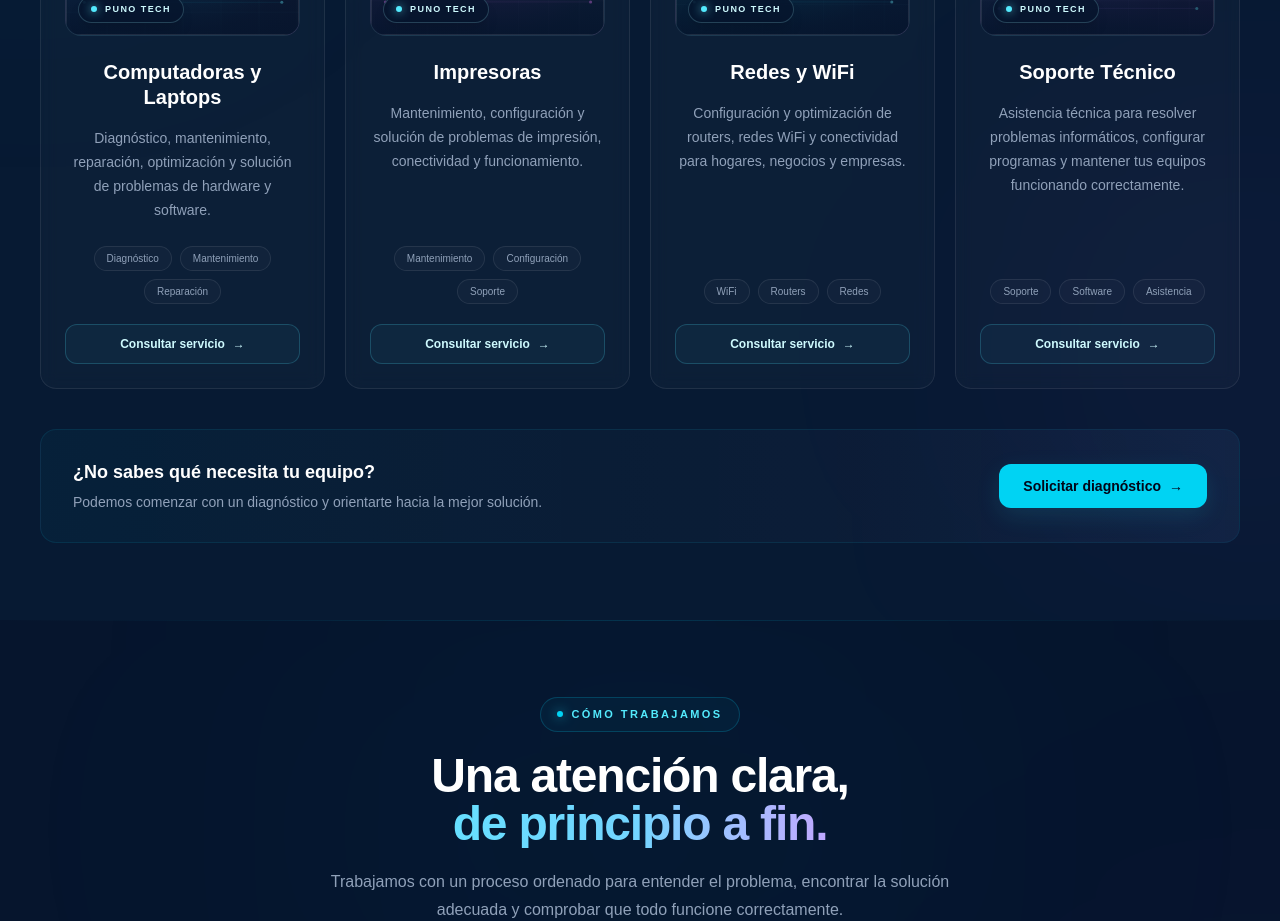
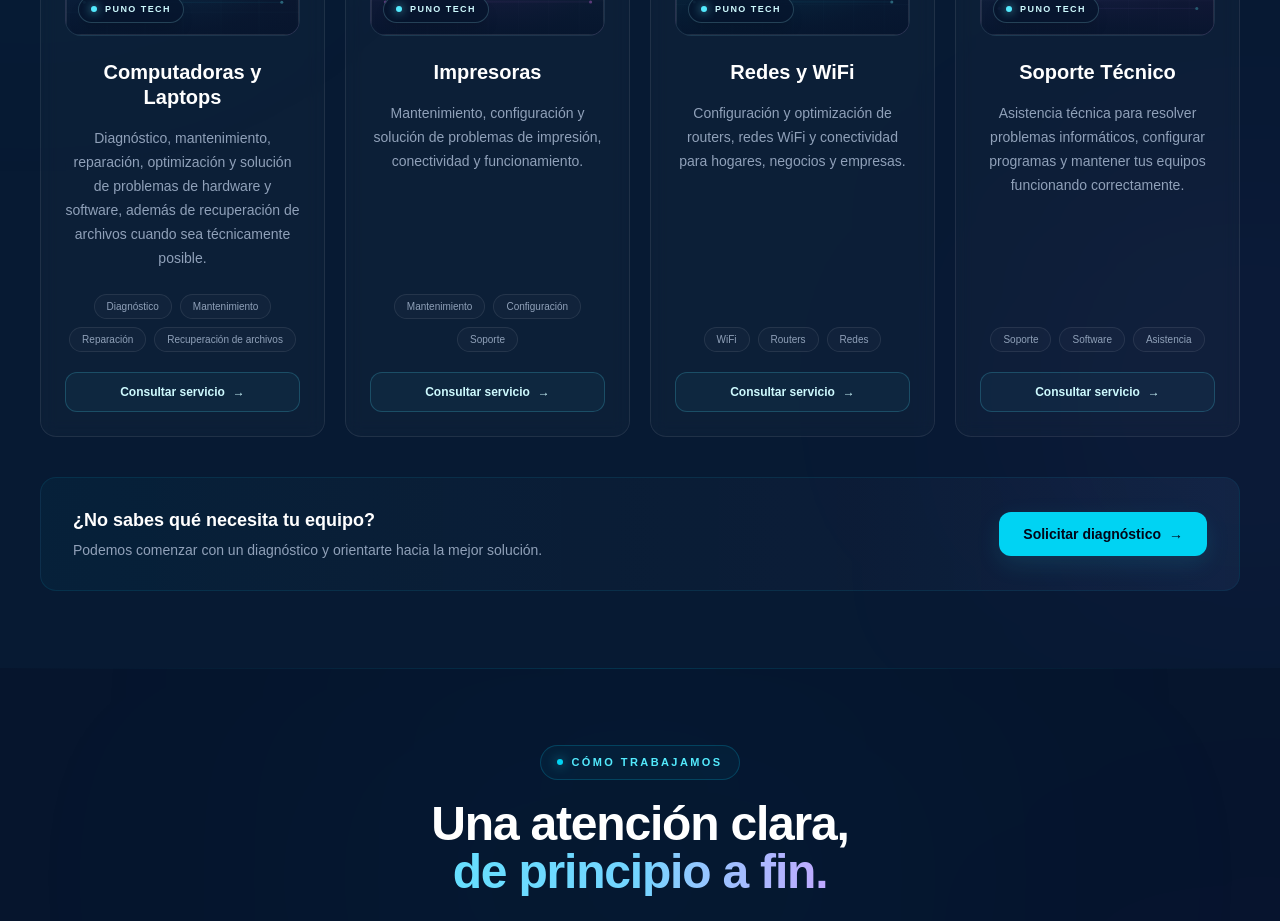
Before and after one commit to joakoguzp/puno-tech, a Next.js app: page / in a window 1280 px wide. Shown: the part 1460-2381 px from the top of the page. Built offline with nearby package versions, Linux system fonts and the light colour scheme.

Commit message:
Incluir recuperación de archivos en servicios

```diff
--- a/src/components/sections/Services.tsx
+++ b/src/components/sections/Services.tsx
@@ -8,8 +8,8 @@ const services = [
     imageAlt: "Ilustración tecnológica de una laptop abierta en mantenimiento con herramienta de precisión",
     title: "Computadoras y Laptops",
     description:
-      "Diagnóstico, mantenimiento, reparación, optimización y solución de problemas de hardware y software.",
-    tags: ["Diagnóstico", "Mantenimiento", "Reparación"],
+      "Diagnóstico, mantenimiento, reparación, optimización y solución de problemas de hardware y software, además de recuperación de archivos cuando sea técnicamente posible.",
+    tags: ["Diagnóstico", "Mantenimiento", "Reparación", "Recuperación de archivos"],
   },
   {
     number: "02",
```
